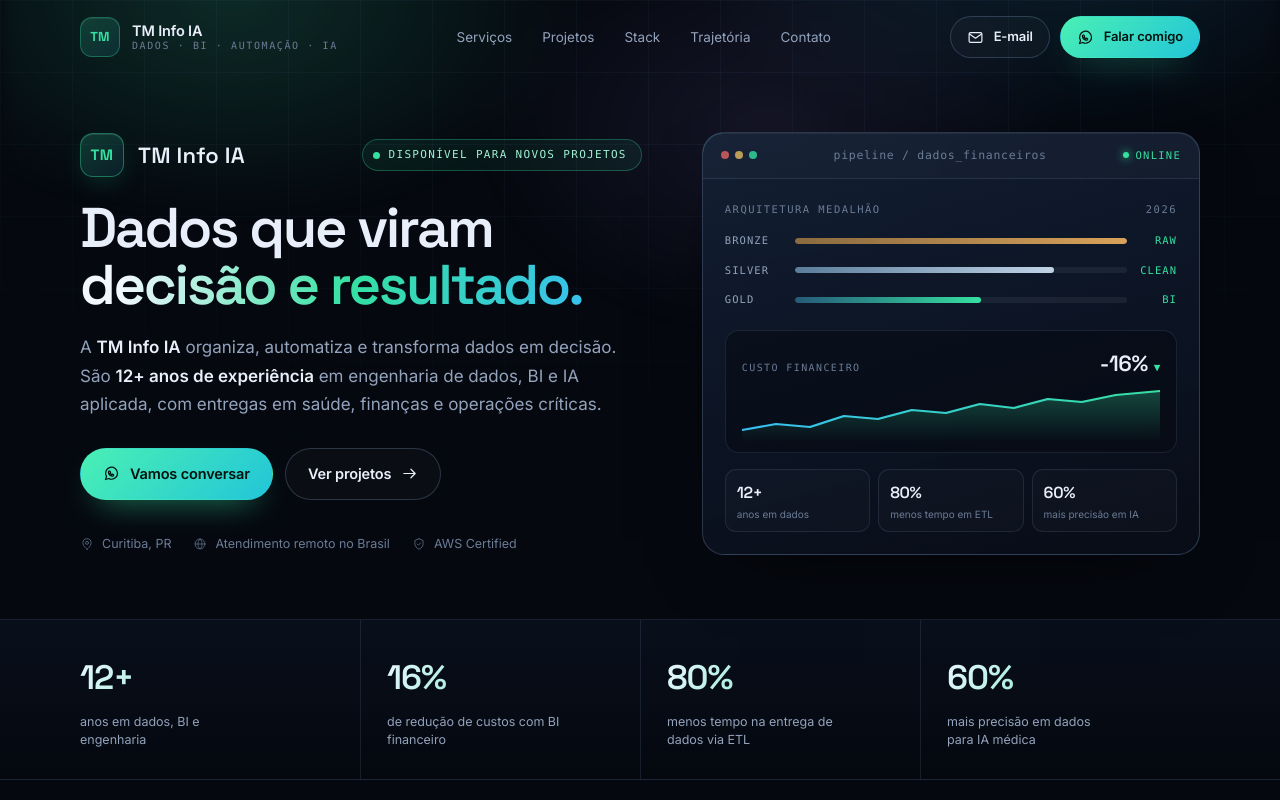
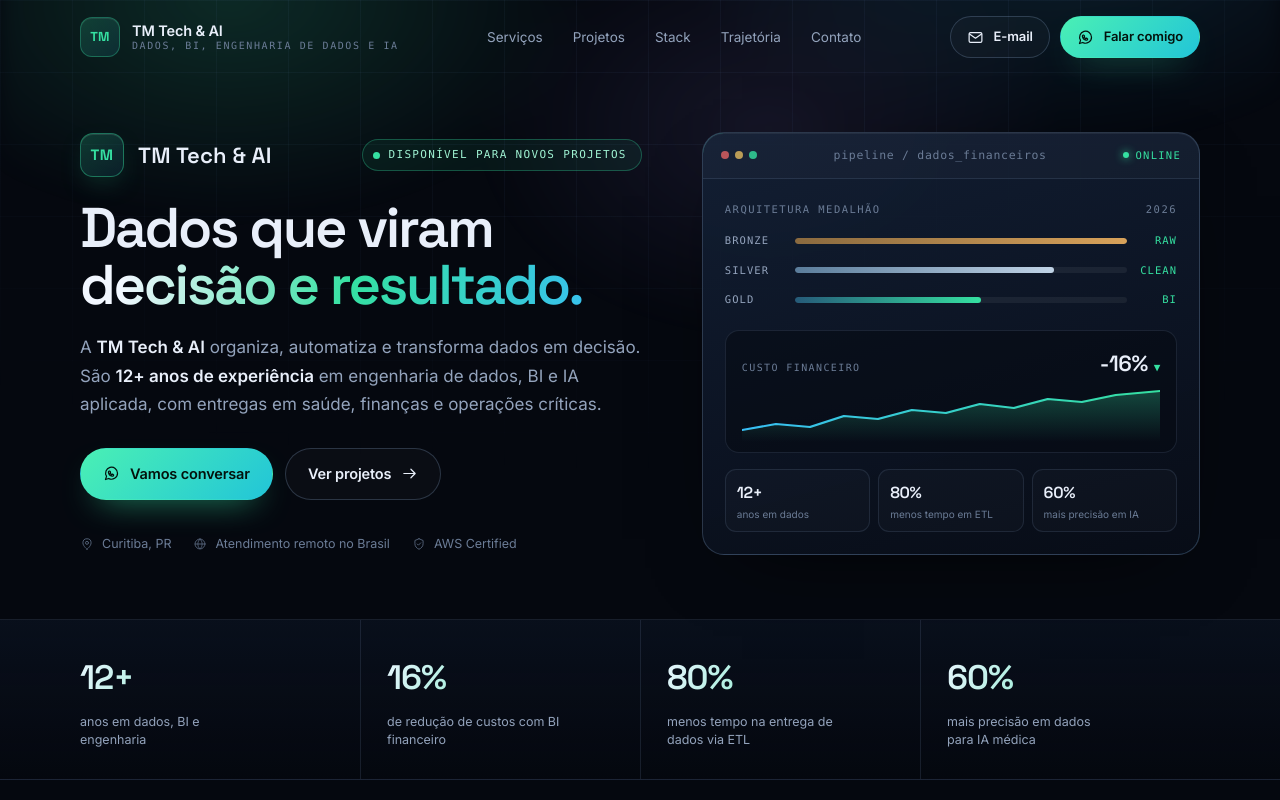
Before and after one commit to thassysm/thassysm.github.io, an Astro site: page / in a window 1280 px wide. Shown: the top 800 px of the page. Built offline with nearby package versions, Linux system fonts and the light colour scheme; Astro itself is replaced by a stand-in of ours.

Commit message:
Marca TM Tech & AI e tagline Dados, BI, engenharia de dados e IA

```diff
--- a/package.json
+++ b/package.json
@@ -1,5 +1,5 @@
 {
-  "name": "tm-info-ia-site",
+  "name": "tm-tech-ai-site",
   "version": "1.0.0",
   "private": true,
   "type": "module",
--- a/scripts/make-og.mjs
+++ b/scripts/make-og.mjs
@@ -42,8 +42,8 @@ const svg = `
     <circle cx="39" cy="13" r="3.2" fill="#4af0b4"/>
   </g>
 
-  <text x="144" y="84" font-family="DejaVu Sans" font-size="19" font-weight="bold" fill="#e9effa" letter-spacing="1">TM INFO IA</text>
-  <text x="144" y="110" font-family="DejaVu Sans Mono" font-size="13" fill="#6b7c96" letter-spacing="2.4">DADOS · BI · AUTOMAÇÃO · IA APLICADA</text>
+  <text x="144" y="84" font-family="DejaVu Sans" font-size="19" font-weight="bold" fill="#e9effa" letter-spacing="1">TM TECH &amp; AI</text>
+  <text x="144" y="110" font-family="DejaVu Sans Mono" font-size="13" fill="#6b7c96" letter-spacing="2.4">DADOS · BI · ENGENHARIA DE DADOS · IA</text>
 
   <text x="72" y="252" font-family="DejaVu Sans" font-size="62" font-weight="bold" fill="#eef4ff" letter-spacing="-1.5">Dados que viram</text>
   <text x="72" y="330" font-family="DejaVu Sans" font-size="62" font-weight="bold" fill="url(#accent)" letter-spacing="-1.5">decisão e resultado.</text>
@@ -66,7 +66,7 @@ const svg = `
     <text x="932" y="542" font-size="17" fill="#93a3bc">mais precisão em IA</text>
   </g>
 
-  <text x="72" y="596" font-family="DejaVu Sans Mono" font-size="14" fill="#6b7c96">tminfoia.com.br · Thassys Meira · Curitiba, PR · CNPJ 60.532.999/0001-41</text>
+  <text x="72" y="596" font-family="DejaVu Sans Mono" font-size="14" fill="#6b7c96">tmtechai.com.br · Thassys Meira · Curitiba, PR · CNPJ 60.532.999/0001-41</text>
 </svg>
 `;
 
--- a/src/components/Header.astro
+++ b/src/components/Header.astro
@@ -15,7 +15,7 @@ const links = [
 
 <header class="site-header">
   <div class="container nav">
-    <a class="brand" href="#top" aria-label="TM Info IA — início">
+    <a class="brand" href="#top" aria-label={`${profile.brand} — início`}>
       <span class="brand-mark">TM</span>
       <span class="brand-text">
         <span class="brand-name">{profile.brand}</span>
--- a/src/components/Hero.astro
+++ b/src/components/Hero.astro
@@ -10,7 +10,7 @@ const wa = `https://wa.me/${profile.phoneRaw}?text=${encodeURIComponent(profile.
     <div class="hero-copy">
       <div class="hero-brand">
         <span class="hero-brand-mark">TM</span>
-        <span class="hero-brand-name">TM Info IA</span>
+        <span class="hero-brand-name">{profile.brand}</span>
         <span class="status-pill"><span class="pulse"></span>Disponível para novos projetos</span>
       </div>
 
@@ -20,7 +20,7 @@ const wa = `https://wa.me/${profile.phoneRaw}?text=${encodeURIComponent(profile.
       </h1>
 
       <p class="hero-sub">
-        A <strong>TM Info IA</strong> organiza, automatiza e transforma dados em decisão.
+        A <strong>{profile.brand}</strong> organiza, automatiza e transforma dados em decisão.
         São <strong>12+ anos de experiência</strong> em engenharia de dados, BI e IA aplicada,
         com entregas em saúde, finanças e operações críticas.
       </p>
--- a/src/data/site.ts
+++ b/src/data/site.ts
@@ -1,7 +1,7 @@
 // Todo o conteúdo do site fica aqui — edite este arquivo para atualizar textos.
 export const profile = {
-  brand: 'TM Info IA',
-  brandTagline: 'Dados · BI · Automação · IA',
+  brand: 'TM Tech & AI',
+  brandTagline: 'Dados, BI, engenharia de dados e IA',
   name: 'Thassys Meira',
   role: 'Engenheiro & Analista de Dados',
   city: 'Curitiba, PR',
--- a/src/layouts/Base.astro
+++ b/src/layouts/Base.astro
@@ -8,9 +8,9 @@ interface Props {
 }
 
 const {
-  title = 'TM Info IA — Engenharia de Dados, BI, Automação e IA',
+  title = 'TM Tech & AI — Dados, BI, Engenharia de Dados e IA',
   description =
-    'Engenharia de dados, BI, automação e IA aplicada. Pipelines, dashboards e automações que reduzem custo e colocam IA para funcionar — 12+ anos de experiência. Curitiba, PR.',
+    'Dados, BI, engenharia de dados e IA aplicada. Pipelines, dashboards e automações que reduzem custo e colocam IA para funcionar — 12+ anos de experiência. Curitiba, PR.',
 } = Astro.props;
 
 const canonical = new URL(Astro.url.pathname, Astro.site).toString();
--- a/src/styles/global.css
+++ b/src/styles/global.css
@@ -1504,6 +1504,12 @@ p {
   }
 }
 
+@media (max-width: 1080px) {
+  .brand-role {
+    display: none;
+  }
+}
+
 @media (max-width: 860px) {
   .nav-links {
     display: none;
```
Also changed, not shown: README.md, public/og.png.
